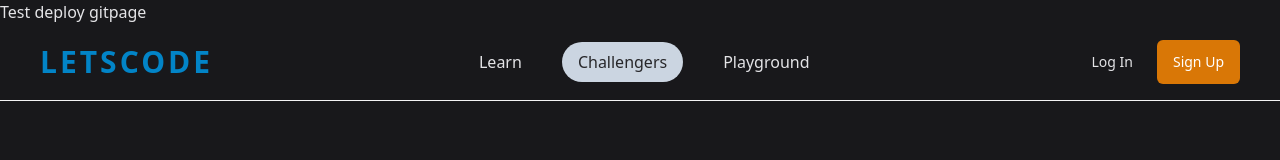
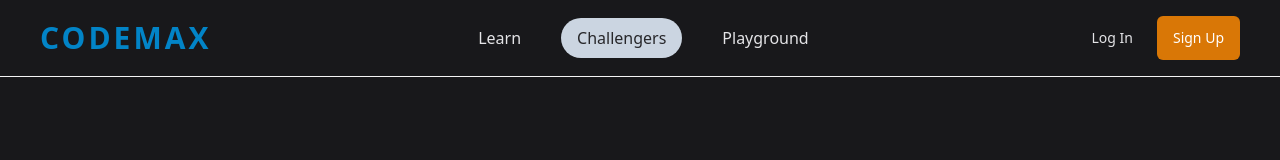
Before and after one commit to mvocoding/CodeMax, a React (Vite) app: page / in a window 1280 px wide. Shown: the top 160 px of the page. Built offline with nearby package versions, Linux system fonts and the light colour scheme.

Commit message:
change name to CodeMax

```diff
--- a/index.html
+++ b/index.html
@@ -4,7 +4,7 @@
     <meta charset="UTF-8" />
     <link rel="icon" type="image/svg+xml" href="/vite.svg" />
     <meta name="viewport" content="width=device-width, initial-scale=1.0" />
-    <title>CodeDeck - Coding Made Easy</title>
+    <title>CodeMax - Coding Made Easy</title>
   </head>
   <body>
     <div id="root"></div>
--- a/src/App.tsx
+++ b/src/App.tsx
@@ -13,7 +13,6 @@ function App() {
         [&_h2]:font-medium
         [&_h2]:uppercase
         `}>
-      <div>Test deploy gitpage</div>
       <Header className='px-10'></Header>
       <Hero className='flex justify-center'></Hero>
       <Banner className='max-w-[80%] mx-auto'></Banner>
--- a/src/layout/Header.tsx
+++ b/src/layout/Header.tsx
@@ -10,7 +10,7 @@ export const Header: React.FC<Props> = ({ className }) => {
             className
         )}>
             <div className=" flex items-center justify-between">
-                <div className="tracking-widest uppercase font-bold text-3xl text-sky-600 translate-x-8 sm:translate-x-0">LETSCODE</div>
+                <div className="tracking-widest uppercase font-bold text-3xl text-sky-600 translate-x-8 sm:translate-x-0">CODEMAX</div>
 
                 <nav className="absolute left-0 sm:static top-4 w-full max-w-6xl mx-auto flex items-center">
                 <input type="checkbox" className="peer sr-only" id="nav" />
```
